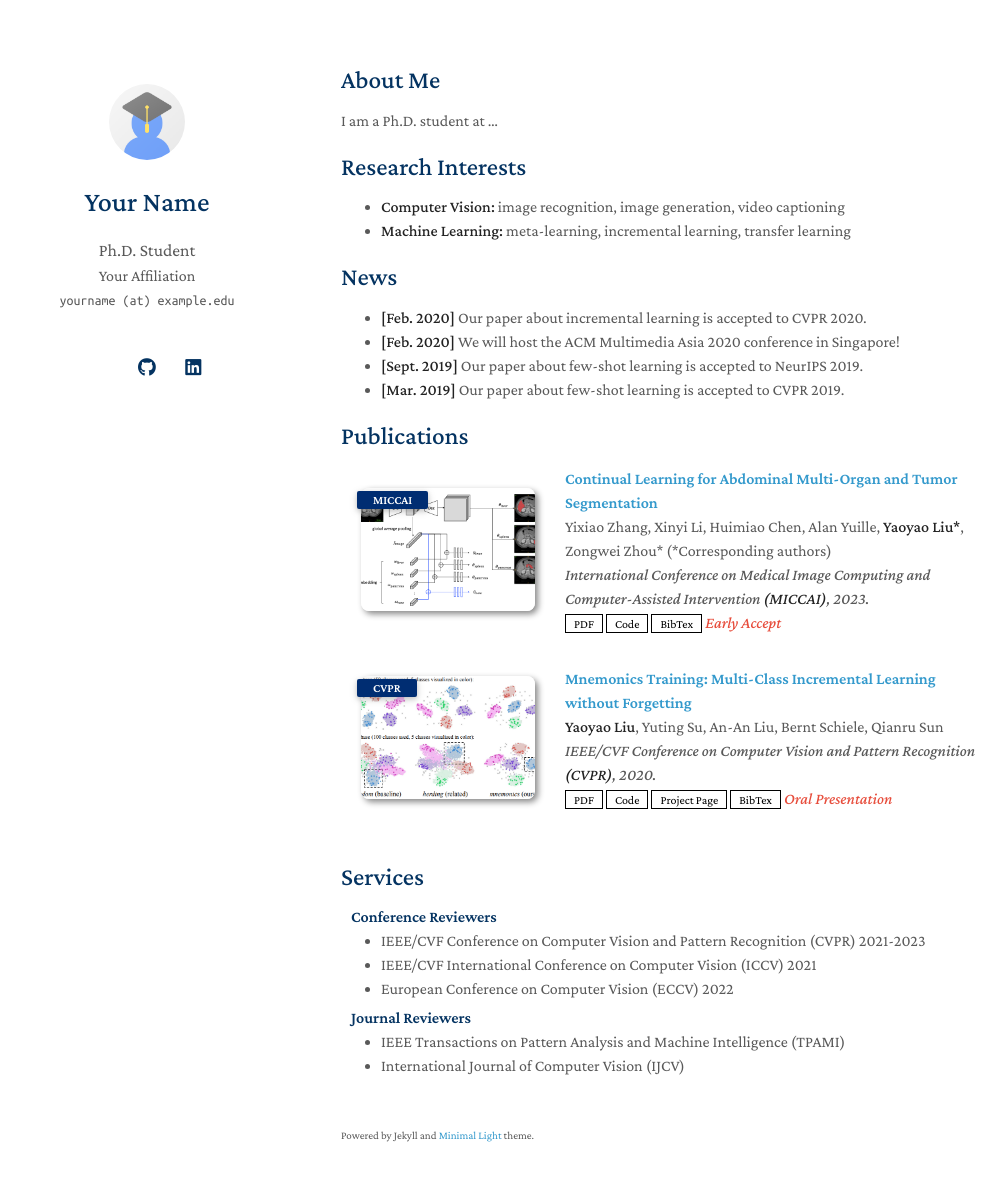
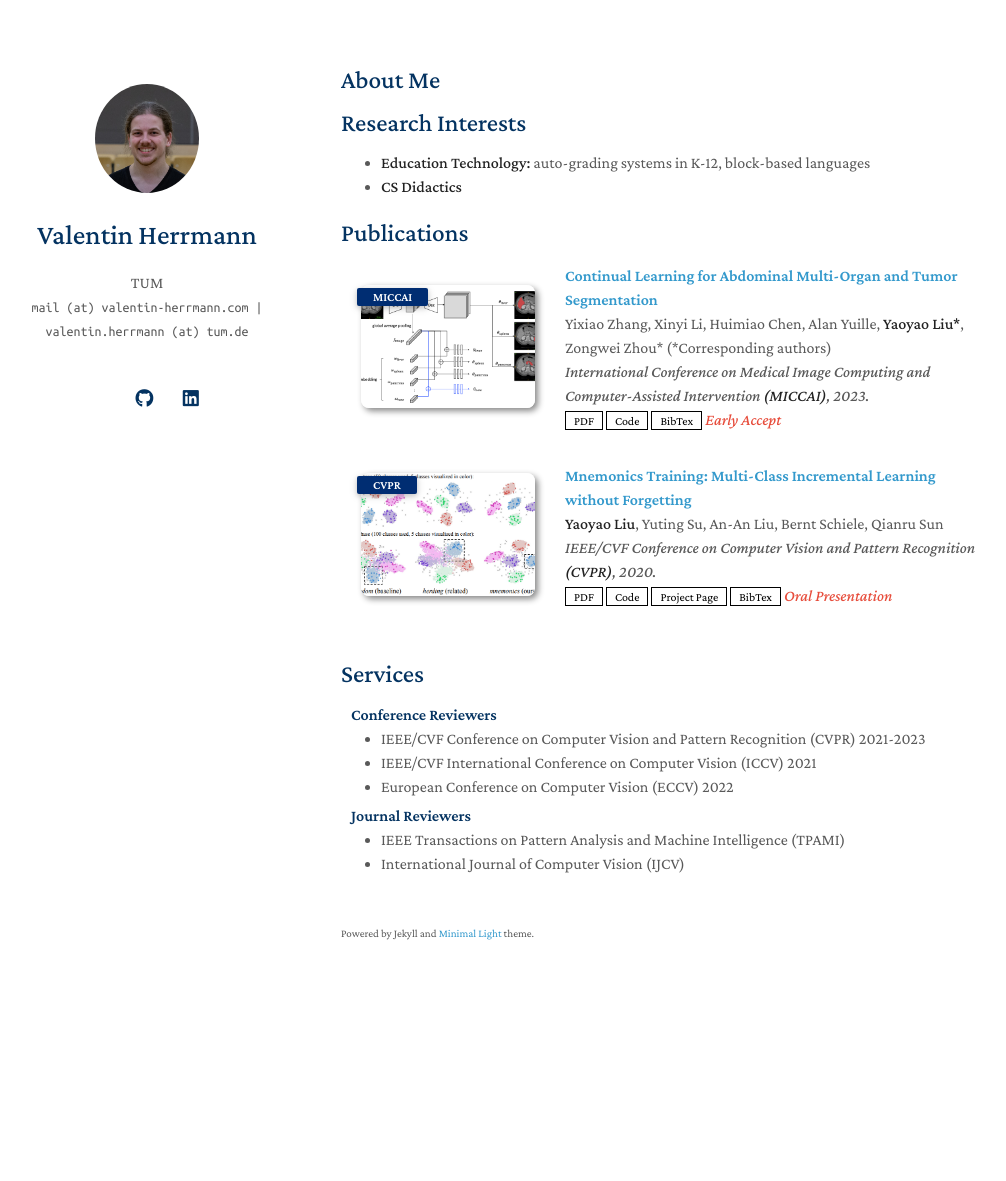
Before and after one commit to ValentinHerrmann/valentinherrmann.github.io, a Jekyll site: the page built from index.md, in a window 1280 px wide and 1216 px high. Shown: the top 1181 px of the window, without its empty margins (129-1135 px from the left). Built offline with Jekyll 4.4.1, drawn with Linux system fonts in a browser that asks for light colours; a style sheet for code colours, icons or effects is not loaded; our own code applies the rules of GitHub Pages for plain Markdown files.

Commit message:
first changes

```diff
--- a/_config.yml
+++ b/_config.yml
@@ -1,8 +1,8 @@
 # Basic Information
-title: Your Name
-position: Ph.D. Student
-affiliation: Your Affiliation
-email: yourname (at) example.edu
+title: Valentin Herrmann
+position:
+affiliation: TUM
+email: mail (at) valentin-herrmann.com | valentin.herrmann (at) tum.de
 
 # Search Engine Optimization (SEO)
 # The following information is used to improve the website traffic from search engines, e.g., Google.
@@ -12,15 +12,15 @@ canonical: https://minimal-light-theme.yliu.me/
 
 # Links
 # If you don't need one of them, you may delete the corresponding line.
-google_scholar: https://scholar.google.com/
-cv_link: assets/files/curriculum_vitae.pdf
-github_link: https://github.com/
-linkedin: https://www.linkedin.com/
-twitter: https://twitter.com/
+#google_scholar: https://scholar.google.com/
+cv_link: assets/files/cv.pdf
+github_link: https://github.com/ValentinHerrmann
+linkedin: https://www.linkedin.com/in/valentin-herrmann-0017271a9/
+#instagram: https://twitter.com/
 
 # Images (e.g., your profile picture and your website's favicon)
 # "favicon" and "favicon_dark" are used for the light and dark modes, respectively.
-avatar: ./assets/img/avatar.png
+avatar: ./assets/img/me.jpg
 favicon: ./assets/img/favicon.png
 favicon_dark: ./assets/img/favicon-dark.png
 
--- a/index.md
+++ b/index.md
@@ -4,19 +4,13 @@ layout: homepage
 
 ## About Me
 
-I am a Ph.D. student at ...
+
 
 ## Research Interests
 
-- **Computer Vision:** image recognition, image generation, video captioning
-- **Machine Learning:** meta-learning, incremental learning, transfer learning
+- **Education Technology:** auto-grading systems in K-12, block-based languages
+- **CS Didactics**
 
-## News
-
-- **[Feb. 2020]** Our paper about incremental learning is accepted to CVPR 2020.
-- **[Feb. 2020]** We will host the ACM Multimedia Asia 2020 conference in Singapore!
-- **[Sept. 2019]** Our paper about few-shot learning is accepted to NeurIPS 2019.
-- **[Mar. 2019]** Our paper about few-shot learning is accepted to CVPR 2019.
 
 {% include_relative _includes/publications.md %}
 
```
Also changed, not shown: assets/img/me.jpg (added), 2 other files.
